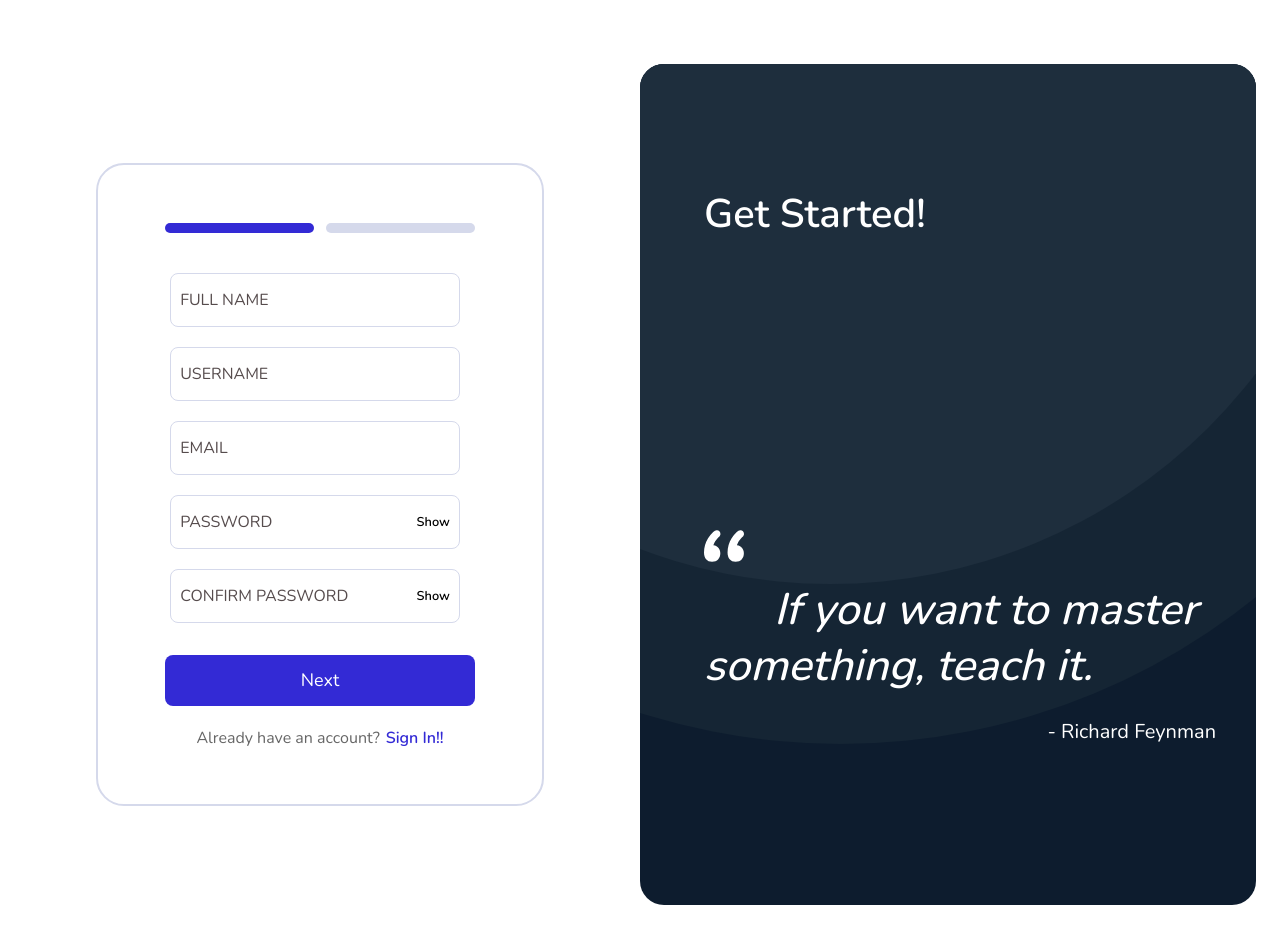
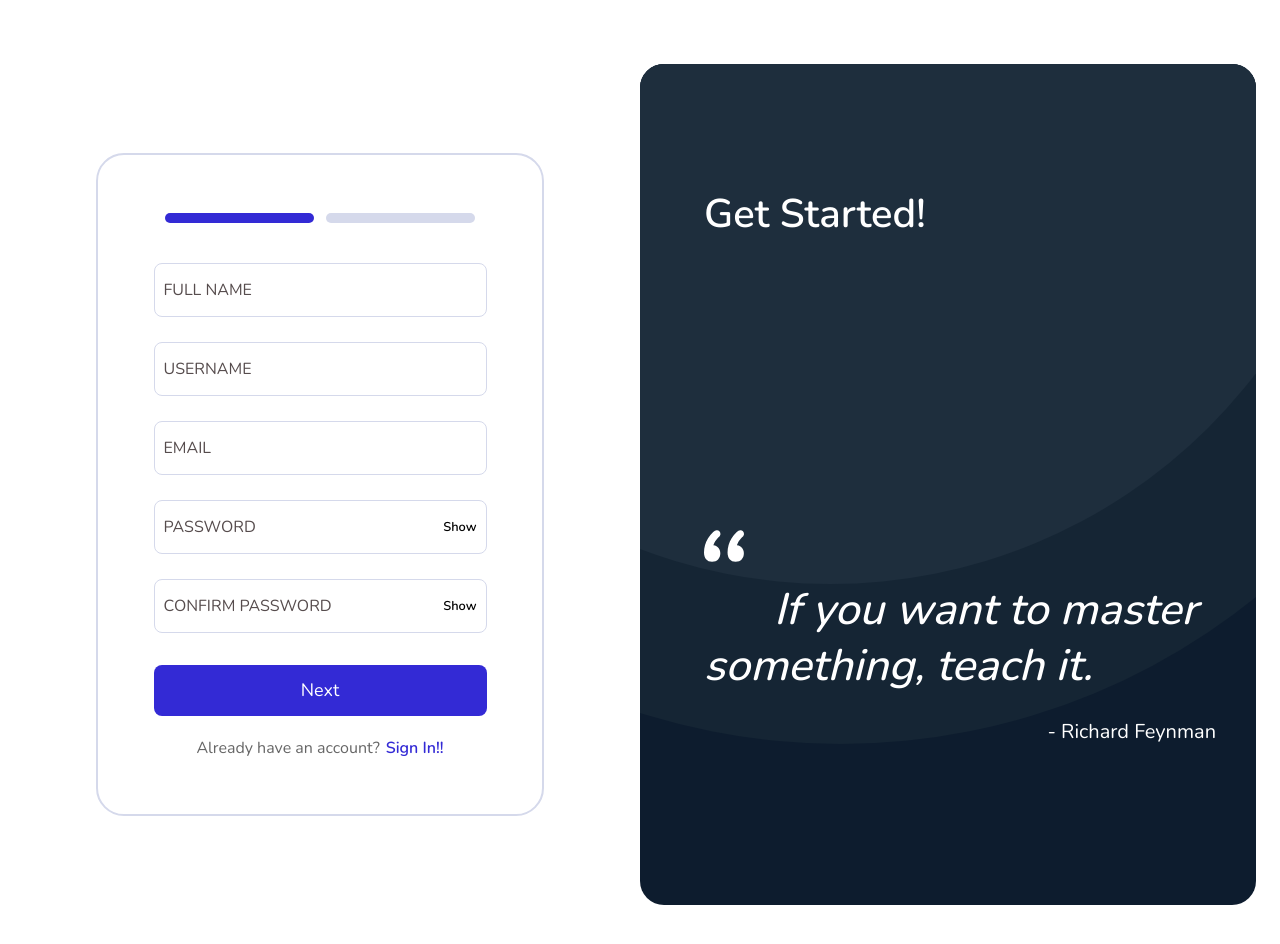
Before and after one commit to Garvit1809/teachnlearn, a React (Vite) app in the folder client/: page /signup in a window 1280 px wide. Shown: the top 944 px of the page. Built offline with nearby package versions, Linux system fonts and the light colour scheme.

Commit message:
adding dropdowns in multi inputs

```diff
--- a/client/src/components/general-components/input/multipleInput.tsx
+++ b/client/src/components/general-components/input/multipleInput.tsx
@@ -1,5 +1,6 @@
-import React, { useEffect, useState } from "react";
+import React, { useEffect, useRef, useState } from "react";
 import styled from "styled-components";
+import { useOutsideAlerter } from "../../../utils/helperFunctions";
 
 const Section = styled.div`
   position: relative;
@@ -51,6 +52,30 @@ const Label = styled.span<labelProps>`
   }
 `;
 
+const DropdownMenu = styled.div`
+  /* border: 1px solid red; */
+  display: flex;
+  flex-direction: column;
+  max-height: 12rem;
+  overflow-y: auto;
+  position: absolute;
+  top: 100%;
+  z-index: 100;
+  background-color: white;
+  box-sizing: border-box;
+  padding: 0.4rem 1rem;
+  width: 100%;
+  border: 1.5px solid #d5d9eb;
+  /* border: 1.5px solid red; */
+  border-radius: 8px;
+
+  span {
+    /* border: 1px solid red; */
+    padding: 4px 0;
+    cursor: pointer;
+  }
+`;
+
 export interface USERDATA {
   fullName: string;
   userName: string;
@@ -70,14 +95,16 @@ interface inputProps {
   value: string;
   label: string;
   name: string;
-  // allSubjects?: string[];
   arr: string[];
   elemName: string;
   updateFields: (fields: Partial<USERDATA>) => void;
+  hasDropdown?: boolean;
+  dropdownData?: string[];
 }
 
 const MultipleInput = (props: inputProps) => {
   const [isValid, setisValid] = useState(false);
+  const [showDropdown, setShowDropdown] = useState(false);
 
   useEffect(() => {
     if (props.value?.trim().length > 0) {
@@ -86,6 +113,7 @@ const MultipleInput = (props: inputProps) => {
   }, []);
 
   const inputhandler = (e: any) => {
+    setShowDropdown(true);
     props.updateFields({ [props.elemName]: e.target.value });
 
     const value = e.target.value;
@@ -106,6 +134,18 @@ const MultipleInput = (props: inputProps) => {
     }
   };
 
+  const dropdownMenuhandler = (data: string) => {
+    props.updateFields({ [props.elemName]: data });
+    setShowDropdown(false);
+  };
+
+  const closeDropDown = () => {
+    setShowDropdown(false);
+  };
+
+  const wrapperRef = useRef(null);
+  useOutsideAlerter(wrapperRef, closeDropDown);
+
   return (
     <Section>
       <input
@@ -117,6 +157,37 @@ const MultipleInput = (props: inputProps) => {
         onKeyDown={keyHandler}
       />
       <Label isValid={isValid}>{props.label}</Label>
+      {props.hasDropdown
+        ? props.value == ""
+          ? null
+          : showDropdown &&
+            (props.dropdownData?.filter((val) => {
+              if (typeof props.value == "string") {
+                return val.toLowerCase().includes(props.value.toLowerCase());
+              }
+            }).length == 0 ? null : (
+              <DropdownMenu ref={wrapperRef}>
+                {props.dropdownData
+                  ?.filter((val) => {
+                    if (typeof props.value == "string") {
+                      return val
+                        .toLowerCase()
+                        .includes(props.value.toLowerCase());
+                    }
+                  })
+                  .map((data, index) => {
+                    return (
+                      <span
+                        key={index}
+                        onClick={() => dropdownMenuhandler(data)}
+                      >
+                        {data}
+                      </span>
+                    );
+                  })}
+              </DropdownMenu>
+            ))
+        : null}
     </Section>
   );
 };
--- a/client/src/pages/authentication/newSignup.tsx
+++ b/client/src/pages/authentication/newSignup.tsx
@@ -1,4 +1,4 @@
-import React, { FormEvent, useState } from "react";
+import React, { FormEvent, useEffect, useState } from "react";
 import styled from "styled-components";
 import DescriptionBox from "../../components/authentication-comp/descriptionBox";
 import { useMultiStepForm } from "../../components/authentication-comp/useMultiStepForm";
@@ -75,7 +75,11 @@ const FormContainer = styled.div`
 
 const ButtonContainer = styled.div`
   /* border: 1px solid red; */
-  width: 70%;
+  width: 75%;
+  display: flex;
+  flex-direction: column;
+  align-items: center;
+  justify-content: center;
 
   button {
     background: #332ad5;
@@ -89,6 +93,7 @@ const ButtonContainer = styled.div`
     cursor: pointer;
     width: 100%;
     margin: 0rem auto;
+    box-sizing: border-box;
 
     &:nth-child(2) {
       margin-top: 0.8rem;
@@ -131,6 +136,14 @@ const initialData: USERDATA = {
 };
 
 const NewSignup = () => {
+  const navigate = useNavigate();
+
+  // useEffect(() => {
+  //   if (localStorage.getItem(localStorageUser)) {
+  //     navigate("/");
+  //   }
+  // }, [navigate]);
+
   const [userData, setUserData] = useState<USERDATA>(initialData);
 
   function updateFields(fields: Partial<USERDATA>) {
@@ -178,8 +191,6 @@ const NewSignup = () => {
     }
   };
 
-  const navigate = useNavigate();
-
   const navigateLink = (link: string) => {
     topNavigator();
     navigate(link);
--- a/client/src/pages/authentication/signupForm.tsx
+++ b/client/src/pages/authentication/signupForm.tsx
@@ -12,15 +12,14 @@ const Section = styled.div`
   /* border: 1px solid red; */
 
   form {
-    width: 90%;
+    width: 100%;
+    width: 100%;
     box-sizing: border-box;
     display: flex;
     flex-direction: column;
     align-items: center;
     justify-content: center;
-    /* padding: 0px; */
-    padding-right: 10px;
-    row-gap: 20px;
+    row-gap: 25px;
   }
 `;
 
--- a/client/src/pages/authentication/userInfoForm.tsx
+++ b/client/src/pages/authentication/userInfoForm.tsx
@@ -4,6 +4,9 @@ import Inputholder from "../../components/general-components/input/inputholder";
 import MultipleInput from "../../components/general-components/input/multipleInput";
 import ArrChip from "../../components/authentication-comp/arrChip";
 import UploadImage from "../../components/general-components/input/uploadImage";
+// import { } from '../../data/PROGRAMME_LIST.json'
+import { subjects } from "../../data/SUBJECT_LIST.json";
+import { languages } from "../../data/LANGUAGE_LIST.json";
 
 const Section = styled.div`
   display: flex;
@@ -12,17 +15,16 @@ const Section = styled.div`
   width: 75%;
   margin: auto;
   margin-bottom: 2rem;
-  /* border: 1px solid red; */
 
   form {
-    width: 90%;
+    /* border: 1px solid red; */
+    width: 100%;
     box-sizing: border-box;
     display: flex;
     flex-direction: column;
     align-items: center;
     justify-content: center;
-    padding-right: 10px;
-    gap: 20px;
+    gap: 25px;
   }
 `;
 
@@ -68,6 +70,8 @@ const UserInfoForm = (props: UserInfoFormProps) => {
           value={props.course}
           name="course"
           updateFields={props.updateFields}
+          // hasDropdown={true}
+          // dropdownData={}
         />
         <InputWrapper>
           <MultipleInput
@@ -77,6 +81,8 @@ const UserInfoForm = (props: UserInfoFormProps) => {
             elemName="interestedSubject"
             updateFields={props.updateFields}
             arr={props.interestedSubjects}
+            hasDropdown={true}
+            dropdownData={subjects}
           />
           {props.interestedSubjects.length != 0 ? (
             <ArrChip
@@ -94,6 +100,8 @@ const UserInfoForm = (props: UserInfoFormProps) => {
             name="strongSubjects"
             updateFields={props.updateFields}
             arr={props.strongSubjects}
+            hasDropdown={true}
+            dropdownData={subjects}
           />
           {props.strongSubjects.length != 0 ? (
             <ArrChip
@@ -111,6 +119,8 @@ const UserInfoForm = (props: UserInfoFormProps) => {
             name="preferredLanguages"
             updateFields={props.updateFields}
             arr={props.preferredLanguages}
+            hasDropdown={true}
+            dropdownData={languages}
           />
           {props.preferredLanguages.length != 0 ? (
             <ArrChip
```
